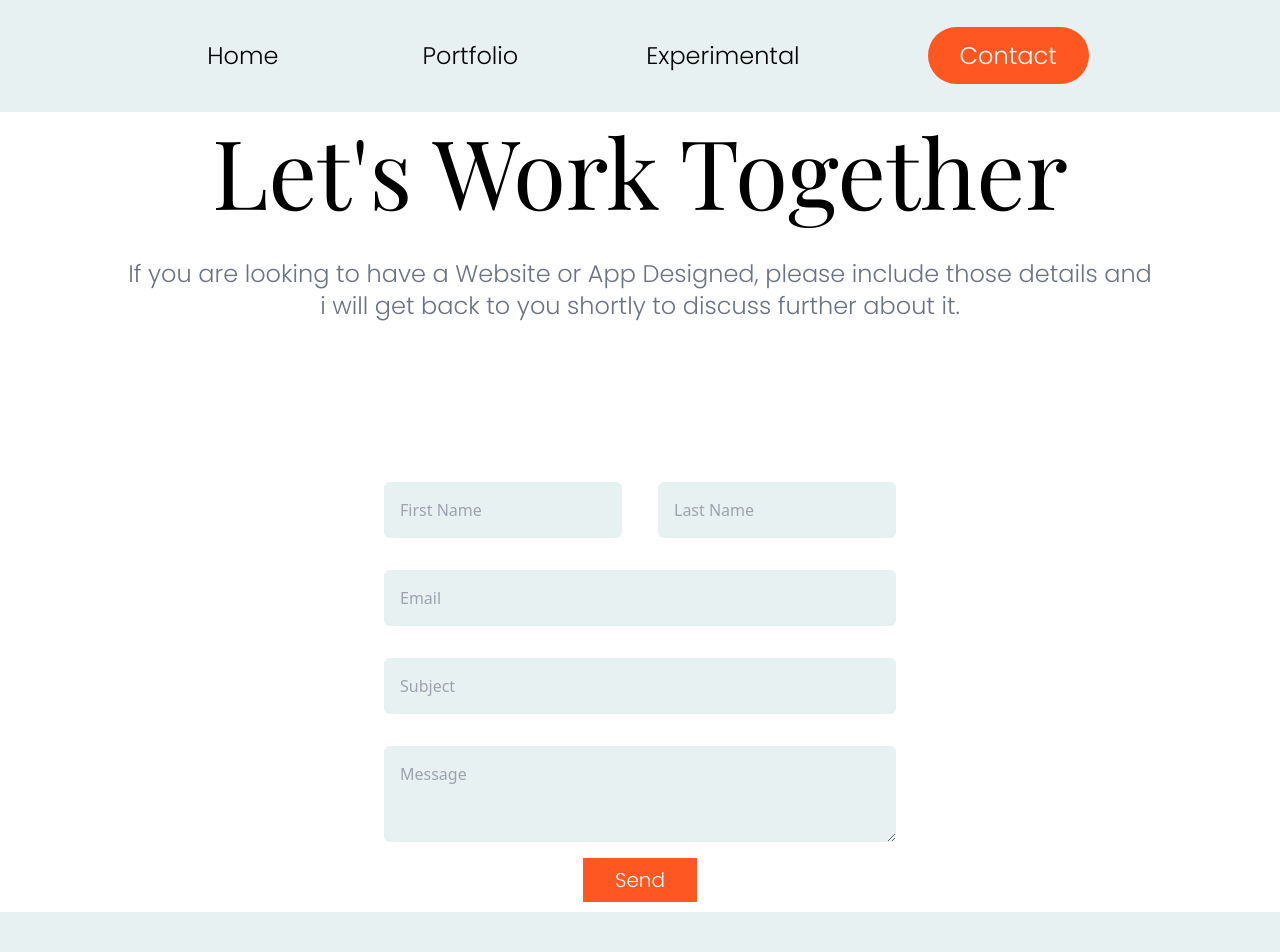
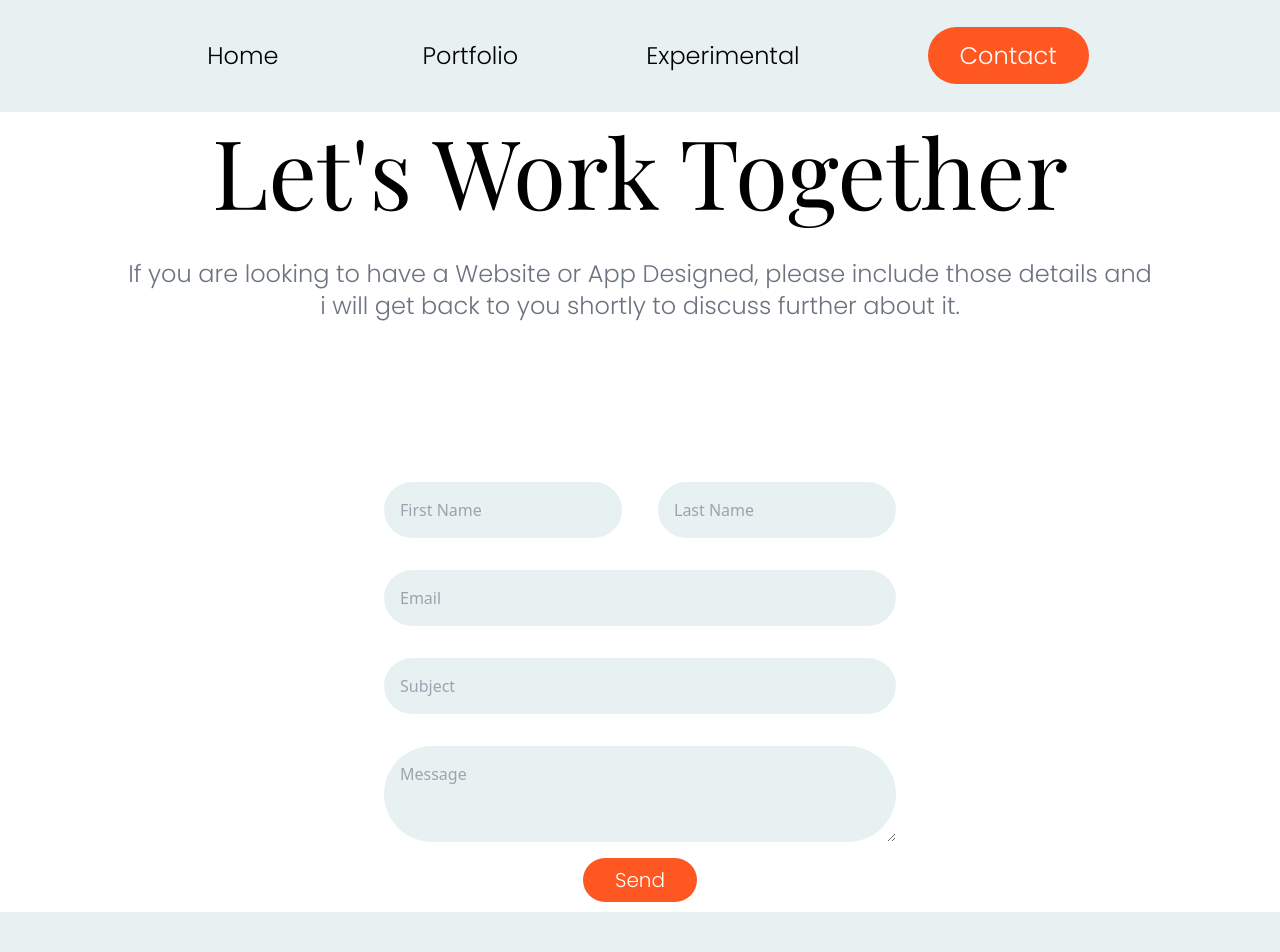
Before and after one commit to skystanoyevitch/sky-portfolio, a React (Create React App) app: page /Contact in a window 1280 px wide. Shown: the top 952 px of the page. Built offline with nearby package versions, Linux system fonts and the light colour scheme.

Commit message:
Fixed font sizes on all devices

```diff
--- a/src/Page-components/Contact.js
+++ b/src/Page-components/Contact.js
@@ -75,7 +75,7 @@ function Contact() {
 									maxLength: 15,
 								})}
 								type="text"
-								className="p-4 bg-secondaryBtn rounded-md w-full"
+								className="p-4 bg-secondaryBtn rounded-full w-full"
 								name="first_name"
 								placeholder="First Name"
 							/>
@@ -88,7 +88,7 @@ function Contact() {
 										message: "Last Name is Required",
 									},
 								})}
-								className="p-4 bg-secondaryBtn rounded-md w-full"
+								className="p-4 bg-secondaryBtn rounded-full w-full"
 								name="last_name"
 								placeholder="Last Name"
 							/>
@@ -103,7 +103,7 @@ function Contact() {
 										message: "Email is Required",
 									},
 								})}
-								className="p-4 bg-secondaryBtn rounded-md"
+								className="p-4 bg-secondaryBtn rounded-full"
 								name="email"
 								placeholder="Email"
 							/>
@@ -111,13 +111,13 @@ function Contact() {
 							<input
 								type="text"
 								{...register("subject", { maxLength: 15 })}
-								className="p-4 bg-secondaryBtn rounded-md"
+								className="p-4 bg-secondaryBtn rounded-full"
 								name="subject"
 								placeholder="Subject"
 							/>
 
 							<textarea
-								className="h-24 p-4 bg-secondaryBtn rounded-md"
+								className="h-24 p-4 bg-secondaryBtn rounded-full"
 								type="text"
 								{...register("message", {
 									required: {
@@ -136,7 +136,7 @@ function Contact() {
 						<button
 							type="submit"
 							value="submit"
-							className="text-white bg-mainOrange font-poppins py-2 px-8 text-xl font-light mt-4 mx-8 md:mx-0"
+							className="text-white bg-mainOrange font-poppins py-2 px-8 text-xl font-light mt-4 mx-8 md:mx-0 rounded-full"
 						>
 							Send
 						</button>
--- a/src/Page-components/Micro-components/About.js
+++ b/src/Page-components/Micro-components/About.js
@@ -37,7 +37,7 @@ function About() {
 			className="container mx-auto max-w-xs py-20 md:max-w-lg xl:p-0 xl:flex lg:max-w-5xl lg:flex lg:p-24 lg:items-center xl:py-44 lg:justify-evenly space-y-20 xl:space-y-0"
 		>
 			<div className="container mx-auto">
-				<h1 className="text-center font-playFair font-regular text-4xl md:text-5xl lg:text-6xl xl:text-7xl mb-12 xl:mb-32">
+				<h1 className="text-center font-playFair font-regular text-5xl lg:text-6xl xl:text-7xl mb-12 xl:mb-32">
 					Portfolio
 				</h1>
 				<ul className="hidden md:visible md:flex justify-evenly max-w-2xl xl:max-w-none md:my-12 lg:my-20 font-poppins font-light lg:text-xl">
@@ -79,8 +79,8 @@ function About() {
 					</li>
 				</ul>
 
-				<div className="grid lg:grid-cols-3 lg:grid-row-2 gap-x-2 gap-y-3">
-					<div className="col-span-2 h-96 bg-skyCafe bg-cover bg-no-repeat"></div>
+				<div className="grid grid-cols-1 grid-rows-2 gap-y-2 lg:grid lg:grid-cols-3 lg:grid-row-2 lg:gap-x-2 lg:gap-y-3">
+					<div className="lg:col-span-2 h-96 bg-skyCafe bg-cover bg-no-repeat"></div>
 					<div className="bg-this-is-sky bg-cover bg-center bg-no-repeat h-full"></div>
 					<div className="border-2 border-black h-96"></div>
 					<div className="border-2 border-black h-96"></div>
--- a/src/Page-components/Micro-components/Hero.js
+++ b/src/Page-components/Micro-components/Hero.js
@@ -18,12 +18,12 @@ function Hero() {
 				{/* <div className="static mx-auto w-48 h-64 md:w-48 md:h-56 lg:w-80 lg:h-80 border-2 border-black rounded-full">
 				</div> */}
 				<div className="border-8 border-buttonBG right-2 bottom-2 lg:right-4 lg:bottom-4 mx-auto w-48 h-64 md:w-48 md:h-56 lg:w-80 lg:h-80 bg-profileImage rounded-full bg-cover bg-center bg-no-repeat"></div>
-				<div className="text-center mt-10 lg:flex lg:flex-col lg:items-center">
+				<div className="md:text-center mt-10 lg:flex lg:flex-col lg:items-center">
 					<p className="font-poppins font-light">UI | UX Designer</p>
-					<h1 className="text-4xl md:text-5xl lg:text-6xl xl:text-8xl font-playFair font-semibold text-mainOrange">
+					<h1 className="text-6xl xl:text-8xl font-playFair font-semibold text-mainOrange">
 						Sky Stanojevic
 					</h1>
-					<p className="mt-10 font-poppins font-light text-xl leading-7 lg:text-3xl lg:leading-10 text-gray-500 lg:max-w-3xl xl:max-w-7xl">
+					<p className="mt-10 font-poppins font-light text-xl leading-7 lg:text-3xl lg:leading-10 text-gray-500 md:max-w-2xl lg:max-w-3xl xl:max-w-7xl">
 						I am an experienced UI/UX Designer living in the sunny
 						side of San Diego, CA.
 						<br />
@@ -32,7 +32,7 @@ function Hero() {
 						Brings both you and your users together
 					</p>
 				</div>
-				<div className="flex flex-col md:flex-row md:justify-center text-center xl:space-x-10 md:space-x-6 md:space-x-4">
+				<div className="text-left flex flex-col md:flex-row md:justify-center xl:space-x-10 md:space-x-6 md:space-x-4">
 					<Link to="/Contact">
 						<motion.button
 							variants={buttonVarant}
--- a/src/Page-components/Micro-components/MainContact.js
+++ b/src/Page-components/Micro-components/MainContact.js
@@ -37,7 +37,7 @@ const MainContact = () => {
 					className="w-full h-full"
 				>
 					<div className="container mx-auto mb-24 lg:max-w-3xl xl:max-w-4xl  p-8 lg:p-16 xl:p-0 text-center flex flex-col items-center justify-center">
-						<h1 className="font-playFair font-normal text-3xl md:text-4xl lg:text-5xl xl:text-6xl">
+						<h1 className="font-playFair font-normal text-5xl lg:text-5xl xl:text-6xl">
 							Let's Work Together
 						</h1>
 
```
